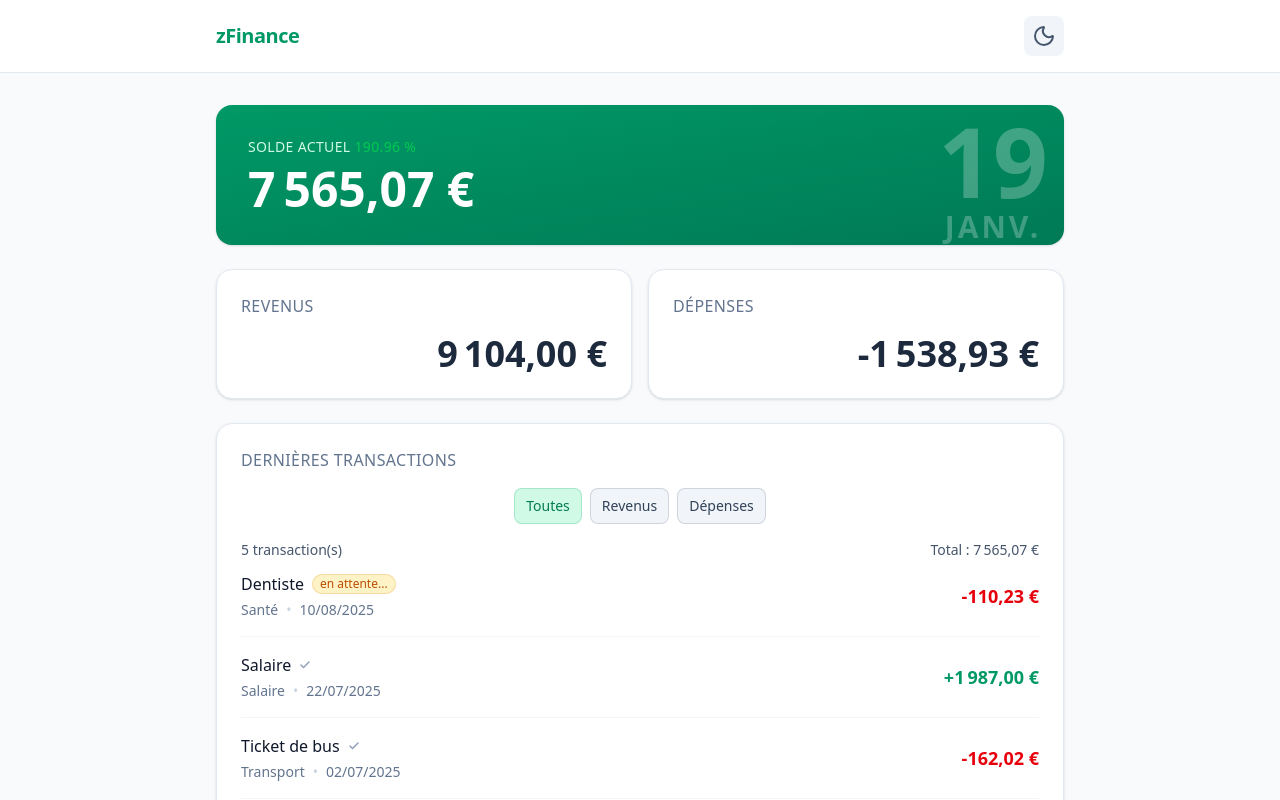
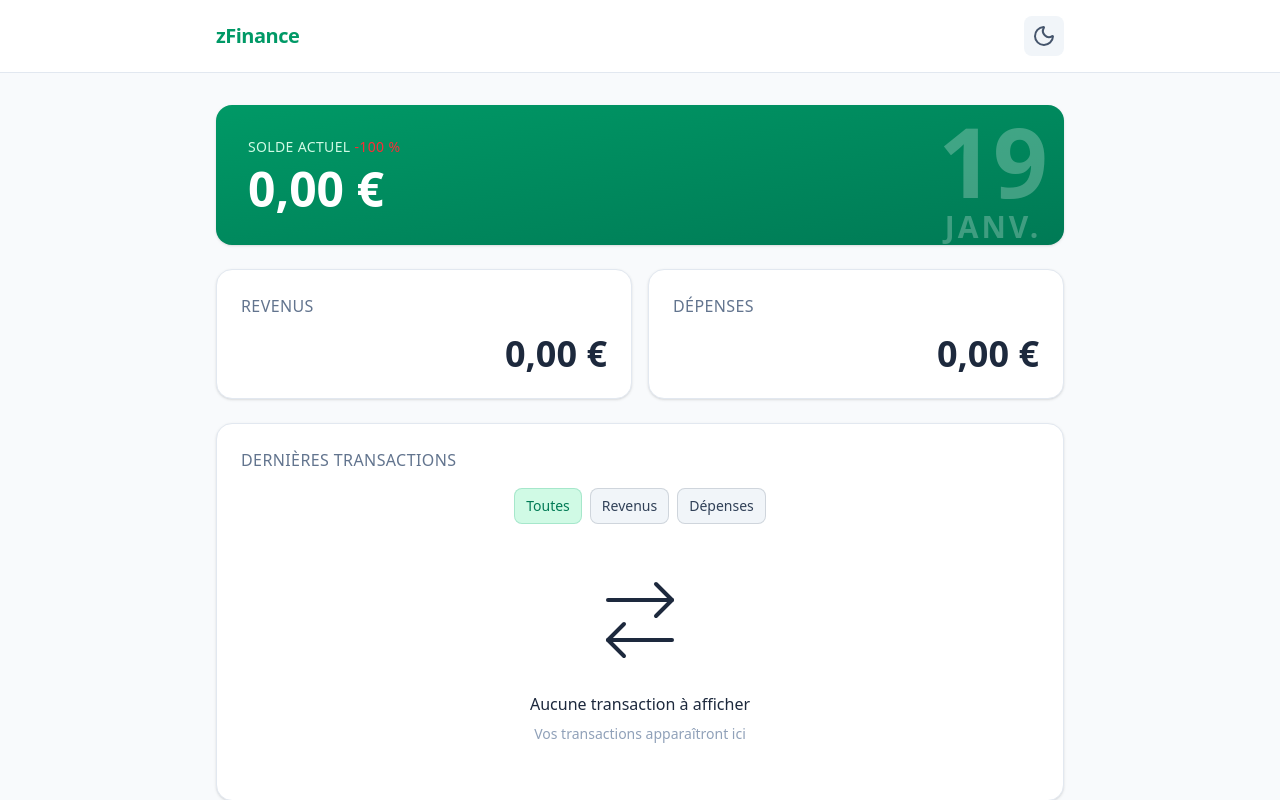
Before and after one commit to Zomirks/zFinance, a React (Vite) app: page / in a window 1280 px wide. Shown: the top 800 px of the page. Built offline with nearby package versions, Linux system fonts and the light colour scheme.

Commit message:
add: LocalStorage & Edit/Delete Transaction

```diff
--- a/src/App.jsx
+++ b/src/App.jsx
@@ -1,35 +1,53 @@
-import { useState, useEffect } from 'react';
+import { useState } from 'react';
 
 import Button from './components/ui/Button';
 import Card from './components/ui/Card';
 import TransactionList from './components/features/TransactionList';
 import Header from './components/layout/Header';
 import SummaryCards from './components/features/SummaryCards';
-import mockTransactions from './data/mockTransactions';
+import useLocalStorage from './hooks/useLocalStorage';
 import TransactionModal from './components/features/TransactionModal';
 
+const RECENT_TRANSACTIONS_LIMIT = 5;
+const PREVIOUS_MONTH_BALANCE = 2600;
+
 function App() {
-	const [transactions, setTransactions] = useState([]);
+	const [transactions, setTransactions] = useLocalStorage('transactions', []);
 	const [showTransactionModal, setShowTransactionModal] = useState(false);
+	const [editingTransaction, setEditingTransaction] = useState(null);
 
 	const handleAddTransaction = (newTransaction) => {
 		setTransactions(prev => [...prev, newTransaction]);
 		setShowTransactionModal(false);
 	}
 
-	useEffect(() => {
-		setTransactions(mockTransactions);
-	}, []);
+	const handleDeleteTransaction = (id) => {
+		setTransactions(prev => prev.filter(t => t.id !== id));
+	}
+
+	const handleEditTransaction = (id) => {
+		const transaction = transactions.find(t => t.id === id);
+		if (transaction) {
+			setEditingTransaction(transaction);
+		}
+	}
+
+	const handleUpdateTransaction = (updatedTransaction) => {
+		setTransactions(prev => prev.map(t =>
+			t.id === updatedTransaction.id ? updatedTransaction : t
+		));
+		setEditingTransaction(null);
+	}
 
 	return (
 		<div className="min-h-screen bg-slate-50 dark:bg-slate-900">
 			<Header />
 
 			<main className="max-w-4xl mx-auto px-6 py-8 space-y-6">
-				<SummaryCards transactions={transactions} previousMonthBalance={2600} />
+				<SummaryCards transactions={transactions} previousMonthBalance={PREVIOUS_MONTH_BALANCE} />
 
 				<Card title='Dernières Transactions'>
-					<TransactionList transactions={transactions} />
+					<TransactionList transactions={transactions} limit={RECENT_TRANSACTIONS_LIMIT} onDelete={handleDeleteTransaction} onEdit={handleEditTransaction} />
 				</Card>
 
 				<div className="flex justify-center">
@@ -42,6 +60,14 @@ function App() {
 			{showTransactionModal && (
 				<TransactionModal onSubmit={handleAddTransaction} onClose={() => setShowTransactionModal(false)} />
 			)}
+
+			{editingTransaction && (
+				<TransactionModal
+					transaction={editingTransaction}
+					onSubmit={handleUpdateTransaction}
+					onClose={() => setEditingTransaction(null)}
+				/>
+			)}
 		</div>
 	);
 }
--- a/src/components/features/SummaryCards.jsx
+++ b/src/components/features/SummaryCards.jsx
@@ -1,16 +1,18 @@
 import Card from '../ui/Card';
 import { formatCurrency, formatDate } from '../../utils/formatters';
 
-const SummaryCards = ({ transactions = [], previousMonthBalance }) => {
-	const balance = transactions.reduce((sum, t) => sum + t.amount, 0);
+const SummaryCards = ({ transactions = [], previousMonthBalance = 0 }) => {
+	const balance = transactions.reduce((sum, t) => sum + (t?.amount ?? 0), 0);
 	const income = transactions
-		.filter(t => t.amount > 0)
-		.reduce((sum, t) => sum + t.amount, 0);
+		.filter(t => (t?.amount ?? 0) > 0)
+		.reduce((sum, t) => sum + (t?.amount ?? 0), 0);
 	const expense = transactions
-		.filter(t => t.amount < 0)
-		.reduce((sum, t) => sum + t.amount, 0);
+		.filter(t => (t?.amount ?? 0) < 0)
+		.reduce((sum, t) => sum + (t?.amount ?? 0), 0);
 
-	const evolution = balance * 100 / previousMonthBalance - 100;
+	const evolution = previousMonthBalance !== 0
+		? (balance * 100 / previousMonthBalance - 100)
+		: 0;
 
 	return (
 		<>
--- a/src/components/features/TransactionList.jsx
+++ b/src/components/features/TransactionList.jsx
@@ -11,34 +11,36 @@ const FILTER_BUTTONS = [
 	{ key: 'expense', label: 'Dépenses' },
 ];
 
-const TransactionList = ({ transactions = [] }) => {
+const TransactionList = ({ transactions = [], limit = null, onDelete, onEdit }) => {
 	const [filter, setFilter] = useState('all');
 
 	const filtered = useMemo(() => {
 		switch (filter) {
 			case 'income':
-				return transactions.filter(t => t.amount > 0);
+				return transactions.filter(t => (t?.amount ?? 0) > 0);
 			case 'expense':
-				return transactions.filter(t => t.amount < 0);
+				return transactions.filter(t => (t?.amount ?? 0) < 0);
 			default:
 				return transactions;
 		}
 	}, [filter, transactions]);
 
 	const filteredTotal = useMemo(
-		() => formatCurrency(filtered.reduce((sum, t) => sum + t.amount, 0)),
+		() => formatCurrency(filtered.reduce((sum, t) => sum + (t?.amount ?? 0), 0)),
 		[filtered]
 	);
 
-	const lastTransactions = filtered
+	let lastTransactions = filtered
 		.sort((a, b) => {
 			return new Date(b.date) - new Date(a.date);
-		})
-		.slice(0, 5);
+		});
+
+
+	if (limit) {
+		lastTransactions = lastTransactions.slice(0, limit);
+	}
 
 	return (
-		<>
-			{lastTransactions.length > 0 ? (
 		<>
 			<div className="flex justify-center gap-x-2 mb-4">
 				{FILTER_BUTTONS.map(({ key, label }) => (
@@ -52,13 +54,15 @@ const TransactionList = ({ transactions = [] }) => {
 				))}
 			</div>
 
+			{lastTransactions.length > 0 ? (
+				<>
 					<div className='text-slate-600 dark:text-slate-300 text-sm pb-3 flex justify-between'>
 						<p className=''>{lastTransactions.length} transaction(s)</p>
 						<p>Total : {filteredTotal}</p>
 					</div>
 					<ul className="divide-y divide-slate-100 dark:divide-slate-700">
 						{lastTransactions.map((t) => (
-							<TransactionItem key={t.id} {...t} />
+							<TransactionItem key={t.id} {...t} onDelete={onDelete} onEdit={onEdit} />
 						))}
 					</ul>
 				</>
--- a/src/components/features/TransactionModal.jsx
+++ b/src/components/features/TransactionModal.jsx
@@ -1,21 +1,34 @@
 import { useState, useRef } from 'react';
-import { X, Calendar1 } from 'lucide-react';
+import { Calendar1 } from 'lucide-react';
 import Button from '../ui/Button';
-import Card from '../ui/Card';
+import Modal from '../ui/Modal';
 
 const CATEGORIES = {
 	income: ['Salaire', 'Freelance', 'Investissements', 'Autres'],
 	expense: ['Courses', 'Transport', 'Logement', 'Loisirs', 'Santé', 'Autres'],
 };
 
-function TransactionModal({ onSubmit, onClose }) {
+function TransactionModal({ onSubmit, onClose, transaction = null }) {
 	const dateInputRef = useRef(null);
-	const [formData, setFormData] = useState({
+	const isEditMode = !!transaction;
+
+	const [formData, setFormData] = useState(() => {
+		if (transaction) {
+			return {
+				amount: Math.abs(transaction.amount).toString(),
+				type: transaction.amount >= 0 ? 'income' : 'expense',
+				category: transaction.category || '',
+				description: transaction.description || '',
+				date: transaction.date || new Date().toISOString().split('T')[0],
+			};
+		}
+		return {
 			amount: '',
 			type: 'expense',
 			category: '',
 			description: '',
 			date: new Date().toISOString().split('T')[0],
+		};
 	});
 
 	const [errors, setErrors] = useState({});
@@ -44,23 +57,28 @@ function TransactionModal({ onSubmit, onClose }) {
 		return Object.keys(newErrors).length === 0;
 	};
 
+	const sanitizeString = (str) => {
+		return str.trim().replace(/[<>]/g, '').slice(0, 200);
+	};
+
 	const handleSubmit = (e) => {
 		e.preventDefault();
 
 		if (!validate()) return;
 
-		const transaction = {
+		const newTransaction = {
 			...formData,
-			id: Date.now().toString(),
+			id: transaction?.id || crypto.randomUUID(),
+			description: sanitizeString(formData.description),
 			amount: formData.type === 'expense'
 				? -Math.abs(parseFloat(formData.amount))
 				: Math.abs(parseFloat(formData.amount)),
+			status: transaction?.status || 'completed',
 		};
 
-		console.log('Nouvelle transaction:', transaction);
-		onSubmit?.(transaction);
+		onSubmit?.(newTransaction);
 
-		// Reset
+		if (!isEditMode) {
 			setFormData({
 				amount: '',
 				type: 'expense',
@@ -68,23 +86,14 @@ function TransactionModal({ onSubmit, onClose }) {
 				description: '',
 				date: new Date().toISOString().split('T')[0],
 			});
+		}
 	};
 
 	const categories = CATEGORIES[formData.type];
 	const isValid = formData.amount && formData.category && formData.description.trim();
 
 	return (
-		<div className="fixed inset-0 z-50 bg-slate-950/75 backdrop-blur-md flex justify-center items-center p-4">
-			<Card className="w-full max-w-md relative" title='Nouvelle Transaction'>
-				<button
-					type="button"
-					className="absolute top-5 right-5 text-slate-400 hover:text-slate-600 dark:hover:text-slate-200 transition-colors"
-					aria-label="Fermer"
-					onClick={onClose}
-				>
-					<X />
-				</button>
-
+		<Modal title={isEditMode ? 'Modifier la Transaction' : 'Nouvelle Transaction'} onClose={onClose}>
 			<form onSubmit={handleSubmit} className="space-y-5">
 				<div className="grid grid-cols-2 gap-2 p-1 bg-slate-100 dark:bg-slate-700 rounded-lg">
 					<label
@@ -155,6 +164,7 @@ function TransactionModal({ onSubmit, onClose }) {
 							onChange={(e) => updateField('amount', e.target.value)}
 							placeholder="0.00"
 							min={0}
+							step="0.01"
 							className="w-full pl-8 pr-4 py-2.5 bg-white dark:bg-slate-700 border border-slate-200 dark:border-slate-600 rounded-lg text-slate-800 dark:text-slate-100 placeholder-slate-400 dark:placeholder-slate-500 focus:outline-none focus:ring-2 focus:ring-emerald-500 focus:border-transparent transition-shadow"
 						/>
 						{errors.amount && <p className="text-red-500 text-sm mt-1">{errors.amount}</p>}
@@ -212,12 +222,11 @@ function TransactionModal({ onSubmit, onClose }) {
 						className="flex-1"
 						disabled={!isValid}
 					>
-							Ajouter
+						{isEditMode ? 'Modifier' : 'Ajouter'}
 					</Button>
 				</div>
 			</form>
-			</Card>
-		</div>
+		</Modal>
 	)
 }
 export default TransactionModal
--- /dev/null
+++ b/src/components/ui/Modal.jsx
@@ -0,0 +1,22 @@
+import Card from "./Card";
+import { X } from 'lucide-react';
+
+const Modal = ({ children, title, onClose }) => {
+	return (
+		<div className="fixed inset-0 z-50 bg-slate-950/75 backdrop-blur-md flex justify-center items-center p-4">
+			<Card className="w-full max-w-md relative" title={title}>
+				<button
+					type="button"
+					className="absolute top-5 right-5 text-slate-400 hover:text-slate-600 dark:hover:text-slate-200 transition-colors"
+					aria-label="Fermer"
+					onClick={onClose}
+				>
+					<X />
+				</button>
+
+				{children}
+			</Card>
+		</div>
+	)
+}
+export default Modal
--- a/src/data/mockTransactions.js
+++ b/src/data/mockTransactions.js
@@ -28,10 +28,10 @@ function randomDescription(category) {
     return arr[Math.floor(Math.random() * arr.length)];
 }
 
-const mockTransactions = Array.from({ length: 20 }, (_, i) => {
+const mockTransactions = Array.from({ length: 20 }, () => {
     const category = categories[Math.floor(Math.random() * categories.length)];
     return {
-        id: (i + 1).toString(),
+        id: crypto.randomUUID(),
         amount: randomAmount(category),
         description: randomDescription(category),
         category,
--- /dev/null
+++ b/src/hooks/useLocalStorage.jsx
@@ -0,0 +1,30 @@
+import { useState } from 'react';
+
+const useLocalStorage = (key, initialValue) => {
+    const [storedValue, setStoredValue] = useState(() => {
+        try {
+            const savedItem = window.localStorage.getItem(key);
+            return savedItem ? JSON.parse(savedItem) : initialValue;
+        } catch (error) {
+            console.warn(`Erreur lecture localStorage "${key}":`, error);
+            return initialValue;
+        }
+    });
+
+    const setValue = (value) => {
+        try {
+            const valueToStore = value instanceof Function
+                ? value(storedValue)
+                : value;
+
+            setStoredValue(valueToStore);
+            window.localStorage.setItem(key, JSON.stringify(valueToStore));
+        } catch (error) {
+            console.warn(`Erreur écriture localStorage "${key}":`, error);
+        }
+    }
+
+    return [storedValue, setValue];
+}
+
+export default useLocalStorage;
```
Also changed, not shown: src/components/features/TransactionItem.jsx (+29 -2 lines), src/components/layout/Header.jsx (+3 -6 lines), 1 other file (tests, documents, lock files or other folders). Lines whose indentation alone changed are shown as unchanged.
